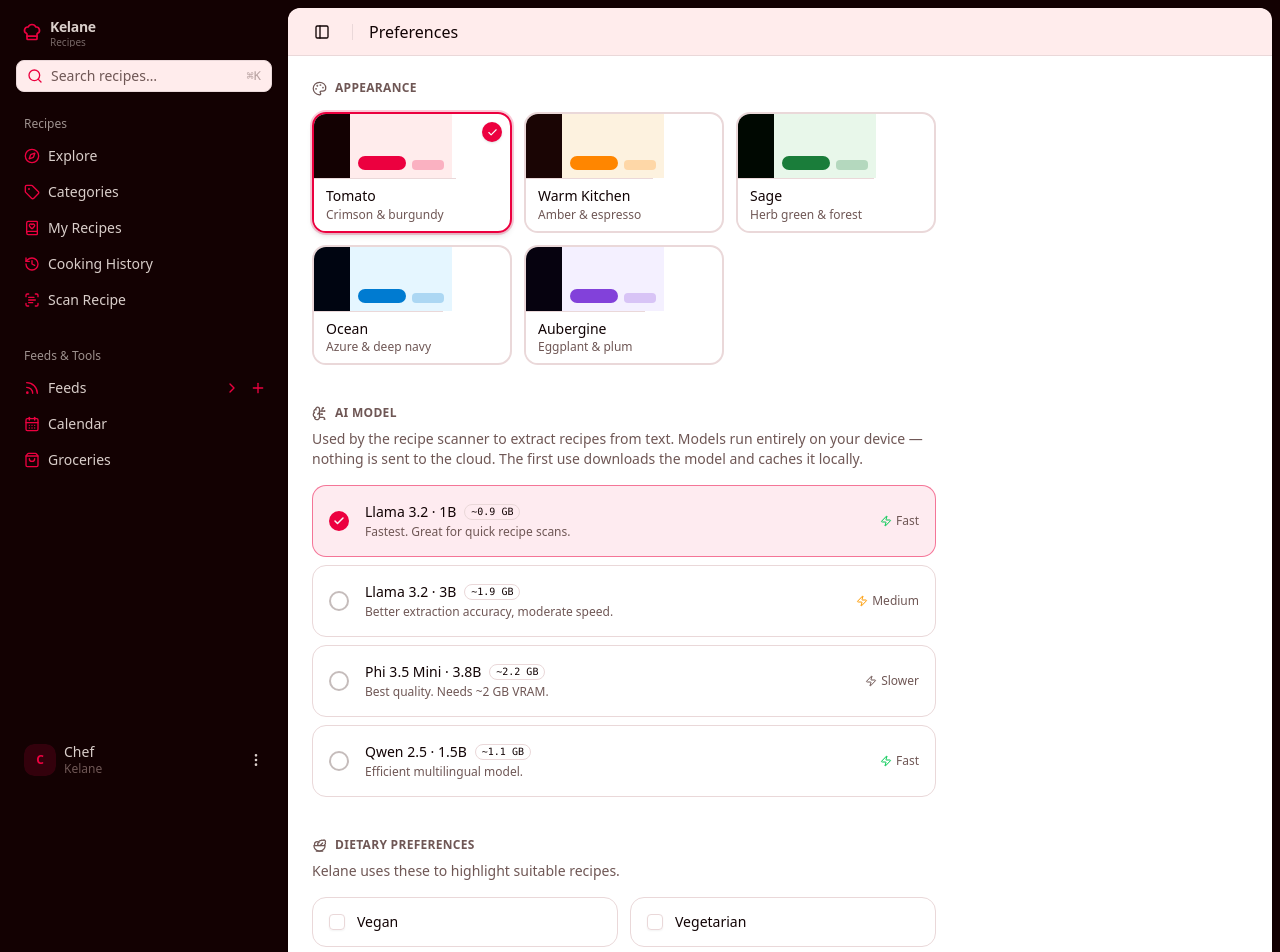
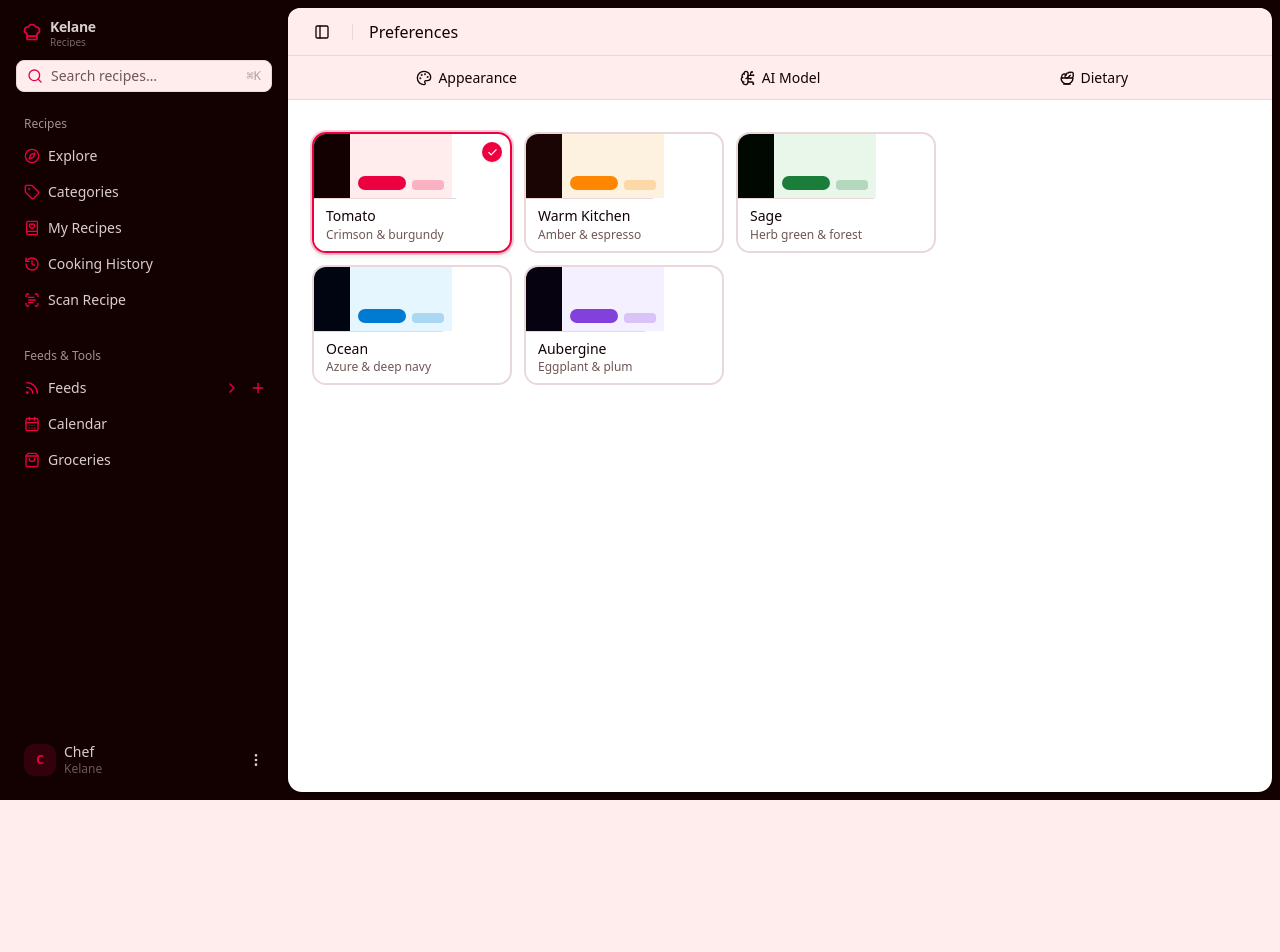
Before and after one commit to code-by-sia/kelane, a React (Vite) app: page /preferences in a window 1280 px wide. Shown: the top 952 px of the page. After the commit the page ends 800 px from the top, so only its background shows below. Built offline with nearby package versions, Linux system fonts and the light colour scheme.

Commit message:
refactor(preferences): restructure with Tabs (Appearance / AI Model / Dietary)
Replaces the flat scrollable layout with a tabbed interface. The tab bar
sits in the tinted bg-background toolbar band below the site header;
each panel is independently scrollable with a max-w-2xl content container.

```diff
--- a/src/pages/preferences.jsx
+++ b/src/pages/preferences.jsx
@@ -2,31 +2,29 @@ import { BrainCircuitIcon, CheckIcon, PaletteIcon, SaladIcon, ZapIcon } from "lu
 import { Checkbox } from "@/components/ui/checkbox";
 import { Label } from "@/components/ui/label";
 import { Badge } from "@/components/ui/badge";
+import { Tabs, TabsContent, TabsList, TabsTrigger } from "@/components/ui/tabs";
 import SidebarPage from "@/pages/sidebar-page";
 import { ThemePicker } from "@/components/theme-picker";
 import useSetupStore from "@/store/setup";
 import useSettingsStore from "@/store/settings";
 import { LLM_MODELS } from "@/data/llm-models";
 
-// ── Dietary options ───────────────────────────────────────────────────────────
 const DIETARY_OPTIONS = [
-  { id: "vegan", label: "Vegan" },
-  { id: "vegetarian", label: "Vegetarian" },
+  { id: "vegan",       label: "Vegan" },
+  { id: "vegetarian",  label: "Vegetarian" },
   { id: "gluten-free", label: "Gluten-free" },
-  { id: "dairy-free", label: "Dairy-free" },
-  { id: "low-carb", label: "Low-carb" },
-  { id: "nut-free", label: "Nut-free" },
-  { id: "halal", label: "Halal" },
-  { id: "kosher", label: "Kosher" },
+  { id: "dairy-free",  label: "Dairy-free" },
+  { id: "low-carb",    label: "Low-carb" },
+  { id: "nut-free",    label: "Nut-free" },
+  { id: "halal",       label: "Halal" },
+  { id: "kosher",      label: "Kosher" },
 ];
 
 const SPEED_LABELS = { fast: "Fast", medium: "Medium", slow: "Slower" };
 
-// ── Page ──────────────────────────────────────────────────────────────────────
 export default function PreferencesPage() {
   const dietaryTags = useSetupStore((s) => s.preferences.dietaryTags);
   const setDietaryTags = useSetupStore((s) => s.setDietaryTags);
-
   const modelId = useSettingsStore((s) => s.modelId);
   const setModel = useSettingsStore((s) => s.setModel);
 
@@ -39,31 +37,38 @@ export default function PreferencesPage() {
 
   return (
     <SidebarPage title="Preferences">
-      <div className="p-4 sm:p-6 max-w-2xl flex flex-col gap-10">
+      <Tabs defaultValue="appearance" className="flex flex-col flex-1 min-h-0">
+
+        {/* ── Tab bar — sits in the tinted toolbar band ── */}
+        <TabsList className="w-full justify-start rounded-none border-b bg-background px-4 lg:px-6 h-11 gap-1 shrink-0">
+          <TabsTrigger value="appearance" className="gap-1.5 data-[state=active]:shadow-none">
+            <PaletteIcon size={13} />
+            Appearance
+          </TabsTrigger>
+          <TabsTrigger value="ai" className="gap-1.5 data-[state=active]:shadow-none">
+            <BrainCircuitIcon size={13} />
+            AI Model
+          </TabsTrigger>
+          <TabsTrigger value="dietary" className="gap-1.5 data-[state=active]:shadow-none">
+            <SaladIcon size={13} />
+            Dietary
+          </TabsTrigger>
+        </TabsList>
 
         {/* ── Appearance ── */}
-        <section className="flex flex-col gap-4">
-          <div className="flex items-center gap-2">
-            <PaletteIcon size={15} className="text-muted-foreground" />
-            <h2 className="font-semibold text-xs uppercase tracking-wide text-muted-foreground">
-              Appearance
-            </h2>
+        <TabsContent value="appearance" className="flex-1 overflow-y-auto mt-0">
+          <div className="p-4 sm:p-6 max-w-2xl">
+            <ThemePicker />
           </div>
-          <ThemePicker />
-        </section>
+        </TabsContent>
 
-        {/* ── AI model ── */}
-        <section className="flex flex-col gap-4">
-          <div className="flex items-center gap-2">
-            <BrainCircuitIcon size={15} className="text-muted-foreground" />
-            <h2 className="font-semibold text-xs uppercase tracking-wide text-muted-foreground">
-              AI Model
-            </h2>
-          </div>
-          <p className="text-sm text-muted-foreground -mt-2">
+        {/* ── AI Model ── */}
+        <TabsContent value="ai" className="flex-1 overflow-y-auto mt-0">
+          <div className="p-4 sm:p-6 max-w-2xl flex flex-col gap-4">
+            <p className="text-sm text-muted-foreground">
               Used by the recipe scanner to extract recipes from text. Models run
               entirely on your device — nothing is sent to the cloud. The first
-            use downloads the model and caches it locally.
+              use downloads and caches the model locally.
             </p>
             <div className="flex flex-col gap-2">
               {LLM_MODELS.map((model) => {
@@ -79,7 +84,6 @@ export default function PreferencesPage() {
                         : "border-border bg-card hover:bg-accent"
                     }`}
                   >
-                  {/* Active indicator */}
                     <div className={`size-5 rounded-full border-2 flex items-center justify-center shrink-0 transition-colors ${
                       active ? "border-primary bg-primary" : "border-muted-foreground/40"
                     }`}>
@@ -97,27 +101,24 @@ export default function PreferencesPage() {
                     </div>
 
                     <div className="flex items-center gap-1 shrink-0">
-                    <ZapIcon size={12} className={`${
-                      model.speed === "fast" ? "text-green-500" :
-                      model.speed === "medium" ? "text-amber-500" : "text-muted-foreground"
-                    }`} />
+                      <ZapIcon size={12} className={
+                        model.speed === "fast"   ? "text-green-500" :
+                        model.speed === "medium" ? "text-amber-500" :
+                                                   "text-muted-foreground"
+                      } />
                       <span className="text-xs text-muted-foreground">{SPEED_LABELS[model.speed]}</span>
                     </div>
                   </button>
                 );
               })}
             </div>
-        </section>
+          </div>
+        </TabsContent>
 
         {/* ── Dietary preferences ── */}
-        <section className="flex flex-col gap-4">
-          <div className="flex items-center gap-2">
-            <SaladIcon size={15} className="text-muted-foreground" />
-            <h2 className="font-semibold text-xs uppercase tracking-wide text-muted-foreground">
-              Dietary preferences
-            </h2>
-          </div>
-          <p className="text-sm text-muted-foreground -mt-2">
+        <TabsContent value="dietary" className="flex-1 overflow-y-auto mt-0">
+          <div className="p-4 sm:p-6 max-w-2xl flex flex-col gap-4">
+            <p className="text-sm text-muted-foreground">
               Kelane uses these to highlight suitable recipes.
             </p>
             <div className="grid grid-cols-2 gap-3">
@@ -138,9 +139,10 @@ export default function PreferencesPage() {
                 </label>
               ))}
             </div>
-        </section>
+          </div>
+        </TabsContent>
 
-      </div>
+      </Tabs>
     </SidebarPage>
   );
 }
```
Lines whose indentation alone changed are shown as unchanged.
